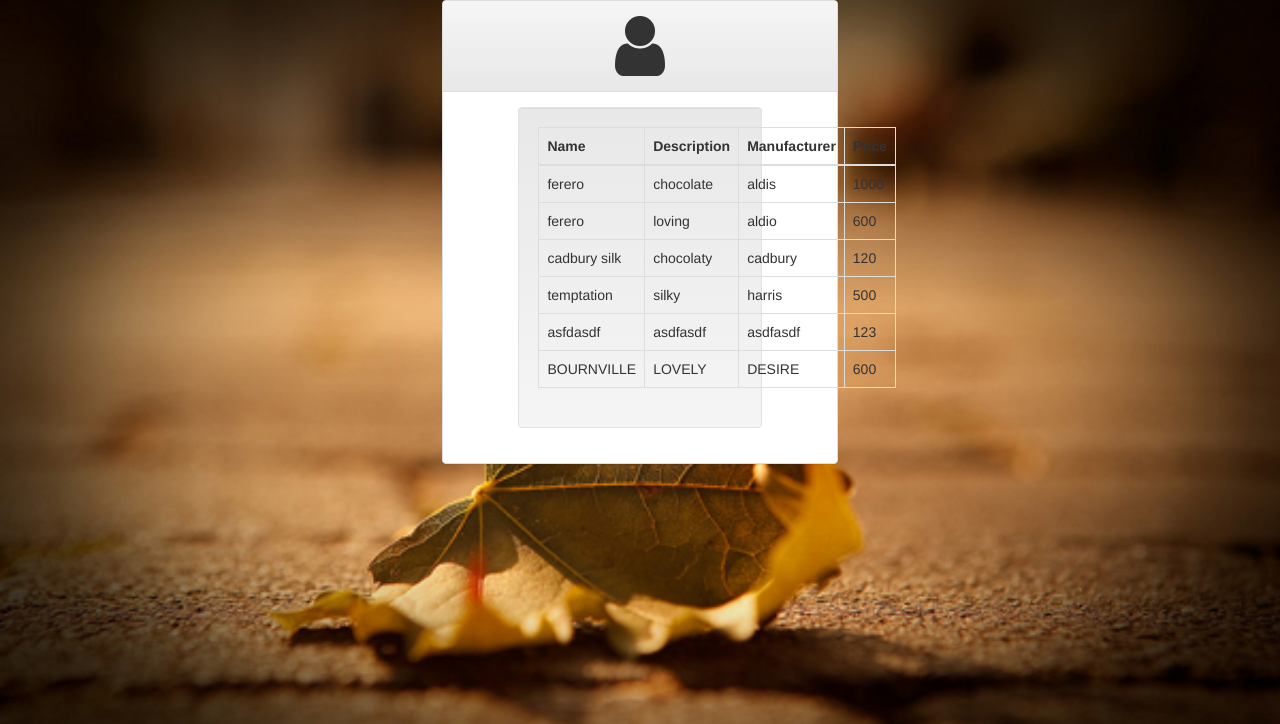
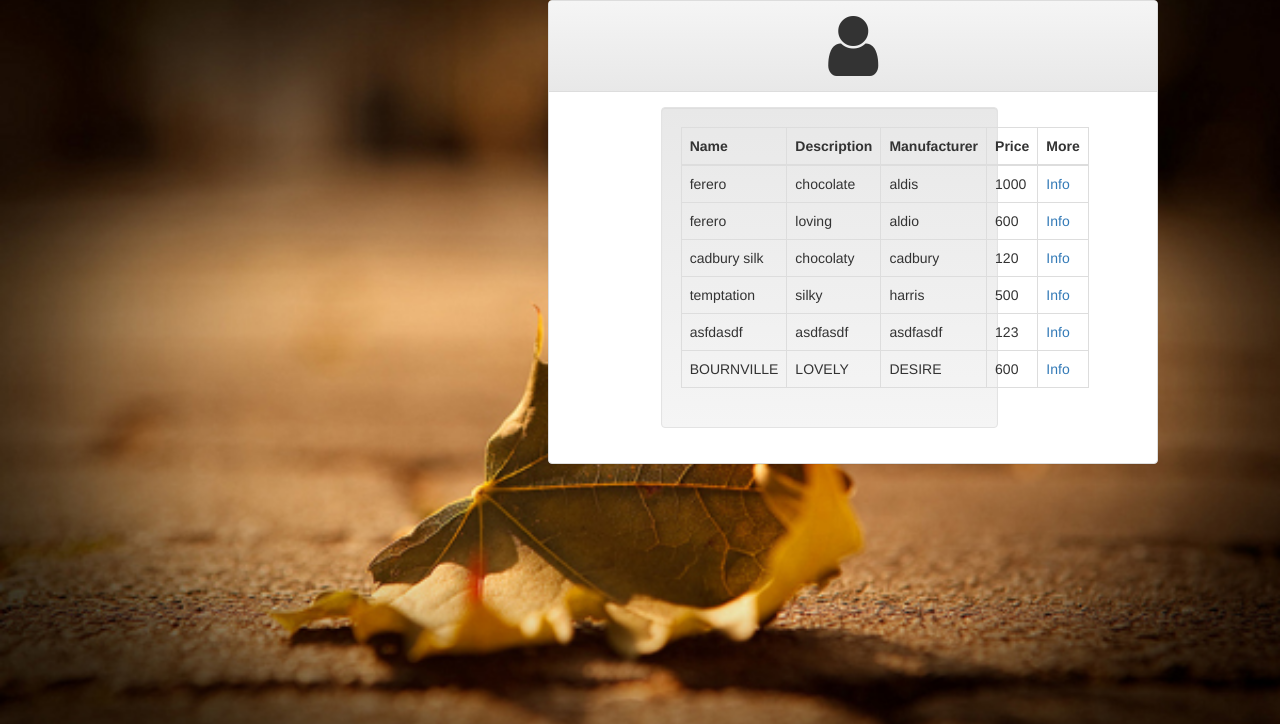
Before and after one commit to aswinanu/django, a Django app: template registration/templates/list_chocolate.html in a window 1280 px wide. Shown: the part 50-774 px from the top of the page. Run offline with Django 3.2, Linux system fonts and the light colour scheme; the template is opened without the code that fills it: values that come from a table or form of the project are taken from there, others are empty; data comes from the database, SQL or seed files in the repository; both versions use the stored data as it was after the commit; parts of the project's set-up code (start-up, migrations or seed data) failed here and were passed over; some libraries are stand-ins or nearby versions.

Commit message:
6 commit

```diff
--- a/registration/templates/add_chocolate.html
+++ b/registration/templates/add_chocolate.html
@@ -58,7 +58,7 @@
         </ul>
 </nav>
 
-<div class="col-md-4 col-md-offset-4">
+<div class="col-md-6 col-md-offset-5">
     <div class="panel panel-default">
 
         <div class="panel-heading" style="display-block;text-align:center">
--- a/registration/templates/index.html
+++ b/registration/templates/index.html
@@ -103,10 +103,10 @@
     </a>
 </div>
 
-<div class="col-md-6 col-md-offset-5" style="padding-top: 10%">
+<div class="col-md-7 col-md-offset-5" style="padding-top: 10%">
     <a href="{% url 'list_chocolate' %}">
 
-        <button class="btn btn-primary"> LIST </button>
+        <button class="btn btn-primary"> LIST OF CHOCOLATES</button>
     </a>
 </div>
 
--- a/registration/templates/list_chocolate.html
+++ b/registration/templates/list_chocolate.html
@@ -58,7 +58,7 @@
         </ul>
 </nav>
 
-<div class="col-md-4 col-md-offset-4">
+<div class="col-md-6 col-md-offset-5">
     <div class="panel panel-default">
 
         <div class="panel-heading" style="display-block;text-align:center">
@@ -67,7 +67,7 @@
 
         <div class="panel-body">
 
-            <div class="col-md-8 col-md-offset-2 well">
+            <div class="col-md-7 col-md-offset-2 well">
                 <table class="table table-hover table-bordered table-responsive">
                     <thead>
                     <tr>
@@ -83,6 +83,9 @@
                         <th>
                             Price
                         </th>
+                        <th>
+                            More
+                        </th>
                     </tr>
                     </thead>
                     <tbody>
@@ -92,10 +95,14 @@
                         <td> {{ item.description }}</td>
                         <td> {{ item.manufacturer }}</td>
                         <td> {{ item.price }}</td>
+                        <td> <a href="{% url 'chocolate_info' item.id %}">Info</a> </td>
                     </tr>
                     {% endfor %}
                     </tbody>
                 </table>
+            </div>
+
+
         </div>
 
 
--- a/registration/urls.py
+++ b/registration/urls.py
@@ -11,5 +11,6 @@ urlpatterns = [
     url(r'^user/success/', TemplateView.as_view(template_name='sucess.html'),
         name='page'),
     url( r'^chocolate/add/', AddChocolateView.as_view(), name="add_chocolate"),
-    url(r'^chocolate/list/', ListChocolateView.as_view(), name="list_chocolate")
-]
+    url(r'^chocolate/list/', ListChocolateView.as_view(), name="list_chocolate"),
+
+    url( r'^chocolate/info/(?P<choco_id>\d+)/$', ChocolateDetailsView.as_view(), name="chocolate_info")]
```
Also changed, not shown: registration/views.py (+18 -6 lines), db.sqlite3, 2 other files. Lines whose indentation alone changed are shown as unchanged.
